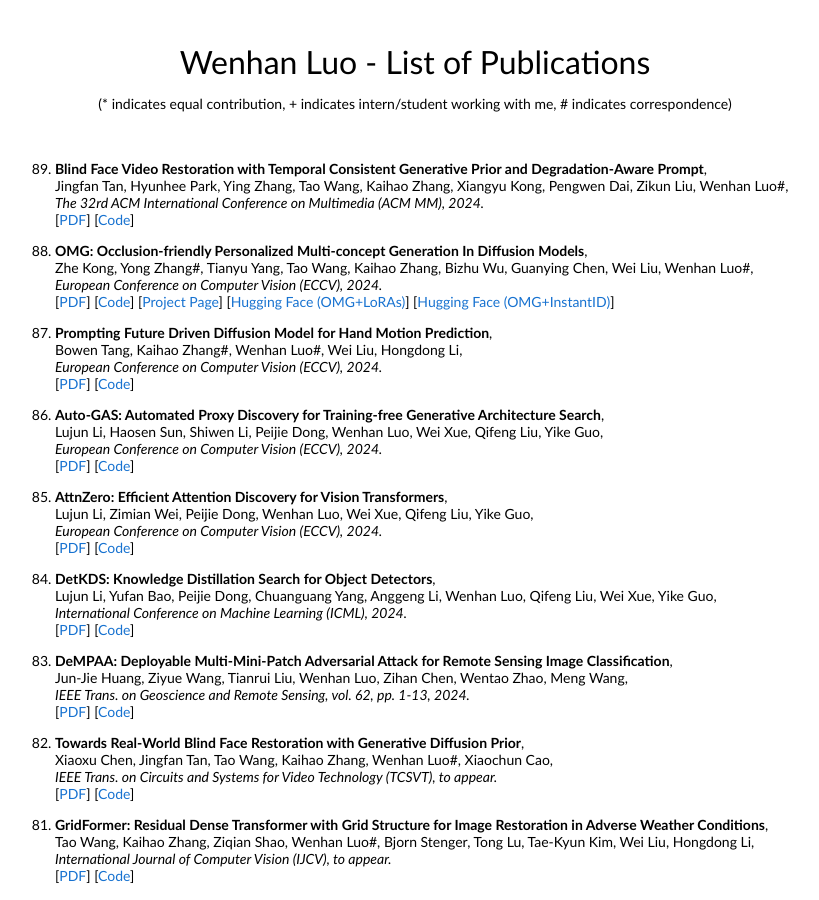
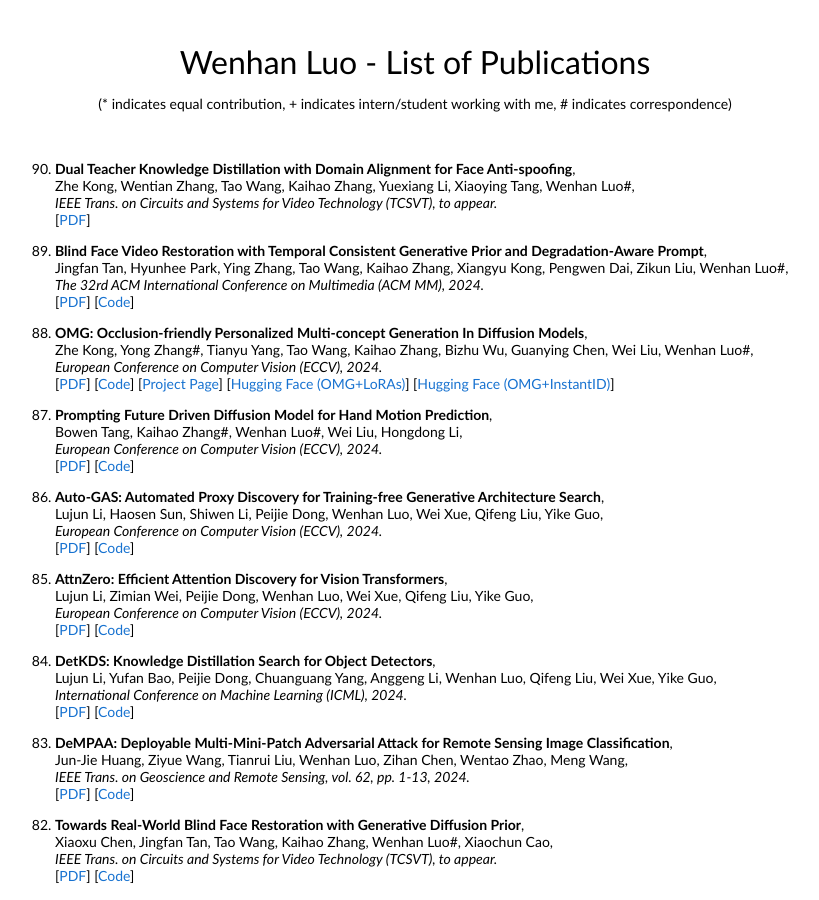
Before and after one commit to whluo/whluo.github.io, a Jekyll site: the page assets/publication.html, which Jekyll copies as it is, in a window 1280 px wide and 900 px high. Shown: the whole window, without its empty margins (225-1044 px from the left). Built offline with Jekyll 4.4.1, drawn with Linux system fonts in a browser that asks for light colours; some of the changed text lies outside the part shown.

Commit message:
update pub

```diff
--- a/assets/publication.html
+++ b/assets/publication.html
@@ -50,6 +50,16 @@
 
 
             <ol reversed>
+
+
+              <li>
+                <papertitle>Dual Teacher Knowledge Distillation with Domain Alignment for Face Anti-spoofing</papertitle>,
+                <br>Zhe Kong, Wentian Zhang, Tao Wang, Kaihao Zhang, Yuexiang Li, Xiaoying Tang, Wenhan Luo#,<br>
+                <i>IEEE Trans. on Circuits and Systems for Video Technology (TCSVT), to appear.</i>
+                <br>
+                [<a href="https://arxiv.org/abs/2401.01102" target="_blank">PDF</a>]
+                <p></p>
+              </li>
 
 
               <li>
@@ -1175,8 +1185,6 @@
 
 
 
-
-
                   <papertitle>Segmentation Guided Sparse Transformer for Under-Display Camera Image Restoration</papertitle>,
                   <br>Jingyun Xue, Tao Wang, Jun Wang, Kaihao Zhang, Wenhan Luo, Wenqi Ren, Zikun Liu, Hyunhee Park,
                   Xiaochun Cao,<br>
@@ -1202,12 +1210,6 @@
                   [<a href="https://github.com/TaoWangzj/PromptRR" target="_blank">Code</a>]
                   <p></p>
 
-                  <papertitle>Dual Teacher Knowledge Distillation with Domain Alignment for Face Anti-spoofing</papertitle>,
-                  <br>Zhe Kong, Wentian Zhang, Tao Wang, Kaihao Zhang, Yuexiang Li, Xiaoying Tang, Wenhan Luo,<br>
-                  <i>arXiv:2401.01102, 2024.</i>
-                  <br>
-                  [<a href="https://arxiv.org/abs/2401.01102" target="_blank">arXiv</a>]
-                  <p></p>
 
                   <papertitle>M<sup>2</sup>Chat: Empowering VLM for Multimodal LLM Interleaved Text-Image Generation</papertitle>,
                   <br>Xiaowei Chi, Rongyu Zhang, Zhengkai Jiang, Yijiang Liu, Yatian Wang, Xingqun Qi, Wenhan Luo, Peng Gao, Shanghang Zhang, Qifeng Liu, Yike Guo,<br>
```
Also changed, not shown: _pages/about.md (+3 -1 lines).
